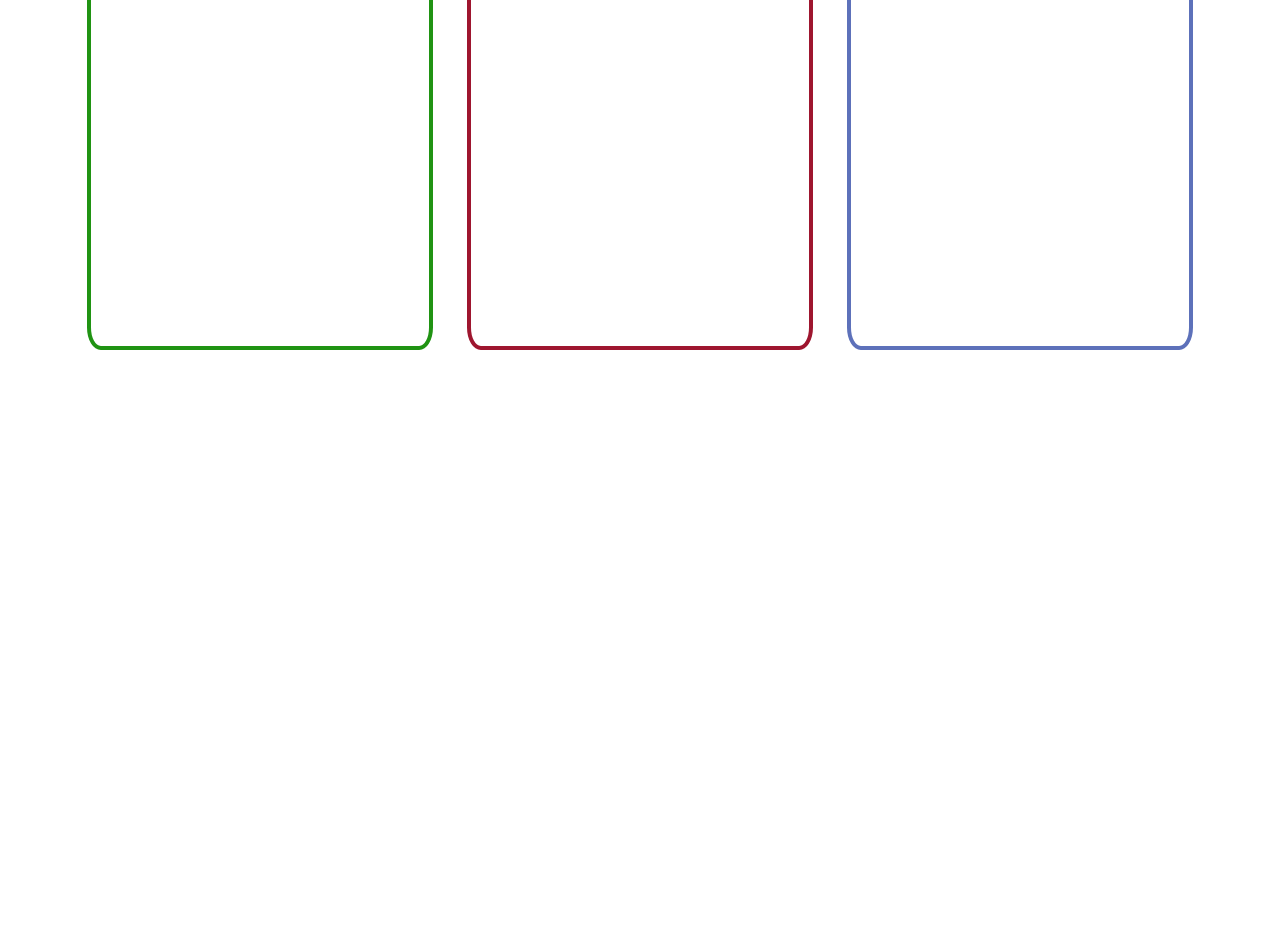
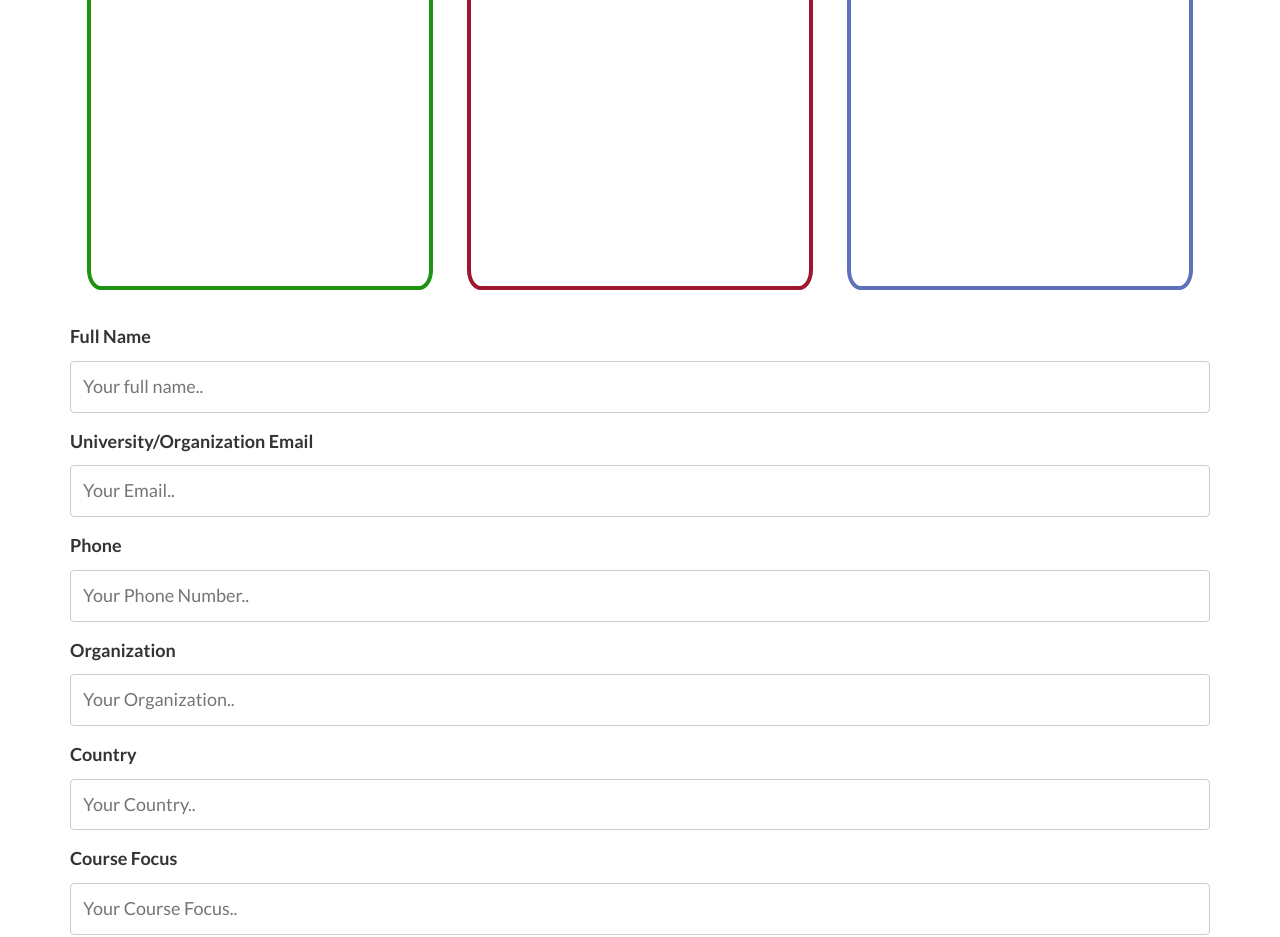
Before and after one commit to vitalblinks/vitalblinks.github.io, a website: page services.html in a window 1280 px wide. Shown: the part 646-1583 px from the top of the page. Drawn offline with nearby package versions, Linux system fonts and the light colour scheme.

Commit message:
Added form to services page

```diff
--- a/css/services.css
+++ b/css/services.css
@@ -136,7 +136,7 @@ header.content{
 }
 main{
 	width:100%;
-	height: 1200px;
+	height: 500px;
 }
 div.wrapper{
 	width:90%;
@@ -144,11 +144,11 @@ div.wrapper{
 	margin-right:auto;
 	margin-top:4%;
 	margin-bottom:4%;
-	height:800px;
+	height:500px;
 }
 div.content1{
 	width:30%;
-	height:70%;
+	height:100%;
 	background-color:#ffffff;
 	margin-left:2%;
 	margin-right:1.5%;
@@ -162,7 +162,7 @@ div.content1{
 }
 div.content2{
 	width:30%;
-	height:70%;
+	height:100%;
 	background-color:#ffffff;
 	margin-left:1.5%;
 	margin-right:1.5%;
@@ -176,7 +176,7 @@ div.content2{
 }
 div.content3{
 	width:30%;
-	height:70%;
+	height:100%;
 	background-color:#ffffff;
 	margin-left:1.5%;
 	margin-right:2%;
@@ -208,3 +208,28 @@ footer .footer-below {
 p.other1{
 	font-size: 20px;
 }
+
+input[type=text], select, textarea {
+    width: 100%;
+    padding: 12px;
+    border: 1px solid #ccc;
+    border-radius: 4px;
+    box-sizing: border-box;
+    margin-top: 6px;
+    margin-bottom: 16px;
+    resize: vertical;
+}
+
+input[type=submit] {
+    background-color: #4CAF50;
+    color: white;
+    padding: 12px 20px;
+    border: none;
+    border-radius: 4px;
+    cursor: pointer;
+	margin-bottom:50px;
+}
+
+input[type=submit]:hover {
+    background-color: #45a049;
+}
--- a/services.html
+++ b/services.html
@@ -9,7 +9,16 @@
     <meta name="description" content="">
     <meta name="author" content="">
 
-    <title>VitalBlinks</title>
+	<!-- JQuery for Main Header-->
+    <script src="http://code.jquery.com/jquery-1.10.2.js"></script>
+
+    <script>
+       $(function(){
+          $('.main-header').load("header.html");
+       });
+    </script>
+
+    <title>Services</title>
 
     <!-- Bootstrap Core CSS -->
     <link href="vendor/bootstrap/css/bootstrap.min.css" rel="stylesheet">
@@ -102,6 +111,42 @@
 		</div>
 	</main>
 
+	<div class="container">
+  <form action="/action_page.php">
+    <label for="fname">Full Name</label>
+    <input type="text" id="fname" name="fullname" placeholder="Your full name..">
+
+	<label for="email">University/Organization Email</label>
+    <input type="text" id="email" name="Email" placeholder="Your Email..">
+
+	<label for="phone">Phone</label>
+    <input type="text" id="phone" name="phone" placeholder="Your Phone Number..">
+
+	<label for="organization">Organization</label>
+    <input type="text" id="organization" name="organization" placeholder="Your Organization..">
+
+	<label for="country">Country</label>
+    <input type="text" id="country" name="country" placeholder="Your Country..">
+
+    <label for="course focus">Course Focus</label>
+    <input type="text" id="courseFocus" name="courseFocus" placeholder="Your Course Focus..">
+
+	<label for="Expected Simulation Time Span">Expected Simulation Time Span</label>
+    <input type="text" id="sim" name="sim" placeholder="Your Expected Simulation Time Span..">
+
+	<label for="Educational Level/Industry Type">Educational Level/Industry Type</label>
+    <input type="text" id="edlevel" name="edlevel" placeholder="Your Educational Level/Industry Type..">
+
+	<label for="Objective use of simulation">Objective use of simulation</label>
+    <input type="text" id="use" name="use" placeholder="Your objective use of simulation..">
+
+	<label for="Expected number of participants">Expected number of participants</label>
+    <input type="text" id="participant" name="participant" placeholder="Your expected number of participants..">
+
+    <input type="submit" value="Submit">
+  </form>
+	</div>
+
     <!-- Footer -->
      <footer class="text-center">
         <div class="footer-above">
```
Also changed, not shown: about.html (+9 -0 lines).
